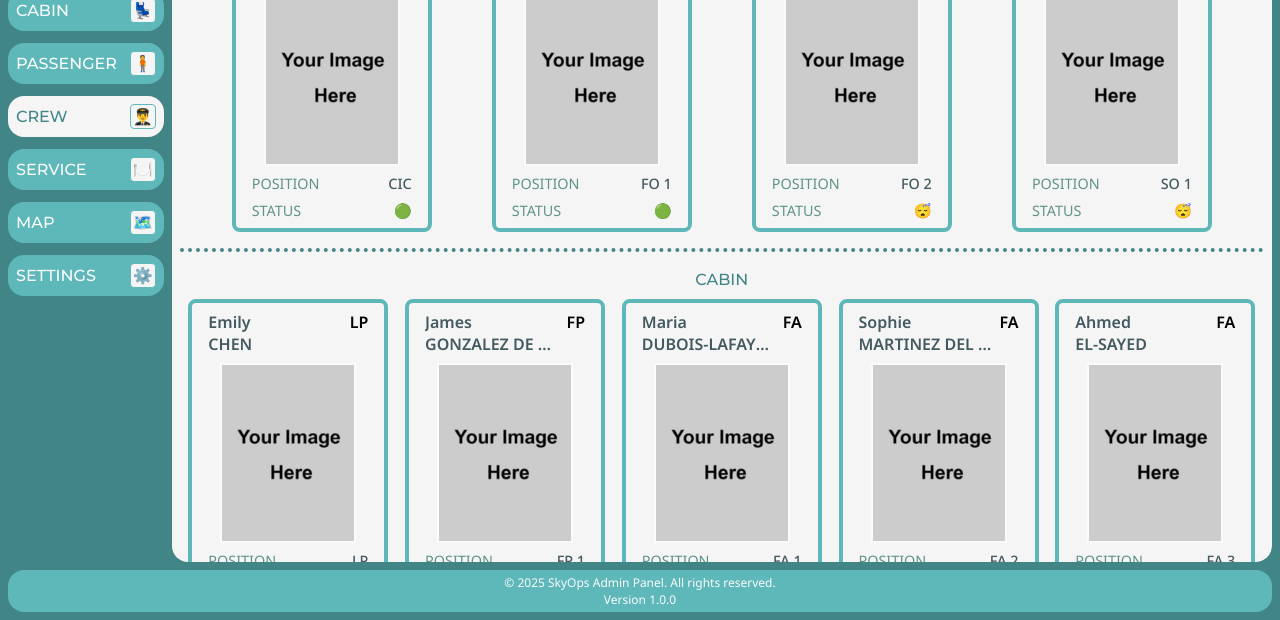
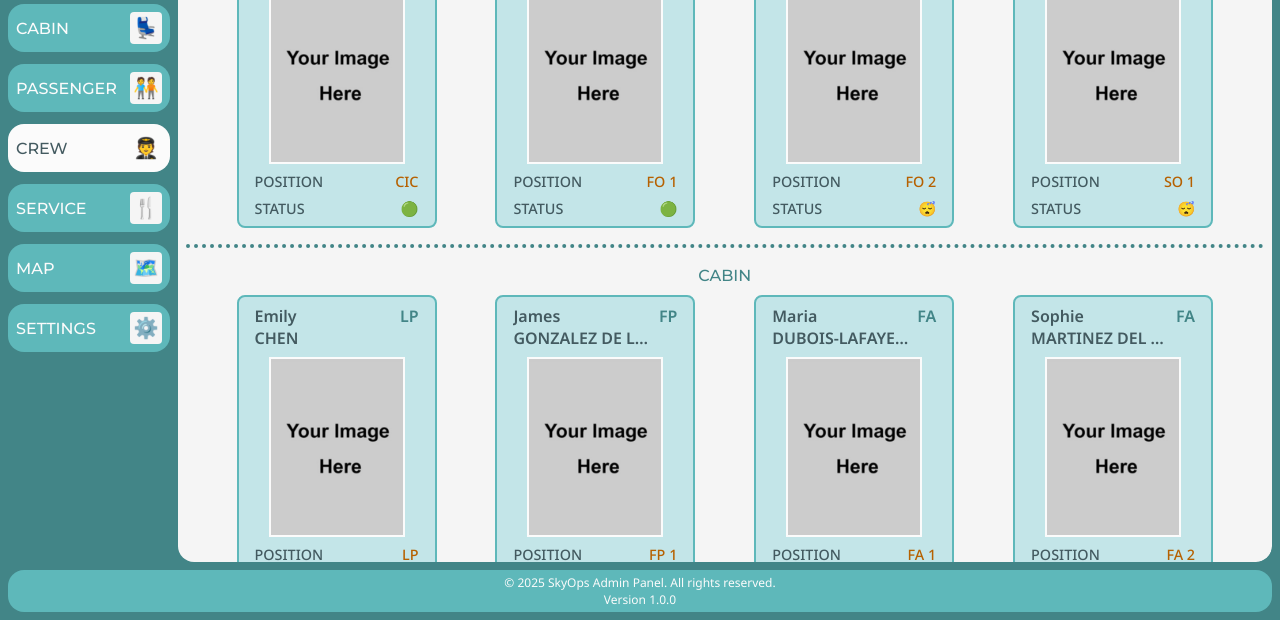
Before and after one commit to wayneleemizuno/skyops-admin, a plain HTML site: page crew.html in a window 1280 px wide. Shown: the part 180-800 px from the top of the page. Drawn offline with Linux system fonts and the light colour scheme; a web font is replaced by a local one.

Commit message:
Menu Icons Square Shape fixed
use square png instead

```diff
--- a/crew.html
+++ b/crew.html
@@ -32,35 +32,49 @@
                 <ul class="menu">
                     <li class="menu-item">
                         <a href="index.html" class="menu-link">Dashboard</a>
-                        <a href="index.html" class="menu-item-icon">📊</a>
+                        <a href="index.html">
+                            <img class="menu-item-icon" src="img/menu_ico/dashboard.png" alt="dashboard emoji">
+                        </a>
                     </li>
                     <li class="menu-item">
-                        <a href="#" class="menu-link">Flight</a>
-                        <a href="#" class="menu-item-icon">✈️</a>
+                        <a href="flight.html" class="menu-link">Flight</a>
+                        <a href="flight.html">
+                            <img class="menu-item-icon" src="img/menu_ico/flight.png" alt="plane emoji">
+                        </a>
                     </li>
                     <li class="menu-item">
                         <a href="cabin.html" class="menu-link">Cabin</a>
-                        <a href="cabin.html" class="menu-item-icon">💺</a>
+                        <a href="cabin.html">
+                            <img class="menu-item-icon" src="img/menu_ico/cabin.png" alt="seat emoji">
+                        </a>
                     </li>
                     <li class="menu-item">
                         <a href="passenger.html" class="menu-link">Passenger</a>
-                        <a href="passenger.html" class="menu-item-icon">🧍</a>
+                        <a href="passenger.html">
+                            <img class="menu-item-icon" src="img/menu_ico/pax.png" alt="people holding hands emoji">
+                        </a>
                     </li>
                     <li class="menu-item-current">
                         <span class="menu-current">Crew</span>
-                        <span class="menu-item-icon-current">👨‍✈️</span>
+                        <img class="menu-item-icon-current" src="img/menu_ico/crew.png" alt="pilot emoji">
                     </li>
                     <li class="menu-item">
-                        <a href="#" class="menu-link">Service</a>
-                        <a href="#" class="menu-item-icon">🍽️</a>
+                        <a href="service.html" class="menu-link">Service</a>
+                        <a href="service.html">
+                            <img class="menu-item-icon" src="img/menu_ico/service.png" alt="fork and knife emoji">
+                        </a>
                     </li>
                     <li class="menu-item">
-                        <a href="#" class="menu-link">Map</a>
-                        <a href="#" class="menu-item-icon">🗺️</a>
+                        <a href="map.html" class="menu-link">Map</a>
+                        <a href="map.html">
+                            <img class="menu-item-icon" src="img/menu_ico/map.png" alt="world map emoji">
+                        </a>
                     </li>
                     <li class="menu-item">
-                        <a href="#" class="menu-link">Settings</a>
-                        <a href="#" class="menu-item-icon">⚙️</a>
+                        <a href="settings.html" class="menu-link">Settings</a>
+                        <a href="settings.html">
+                            <img class="menu-item-icon" src="img/menu_ico/settings.png" alt="gear emoji">
+                        </a>
                     </li>
                 </ul>
             </nav>
--- a/css/app.css
+++ b/css/app.css
@@ -19,6 +19,7 @@ a {
 	--color-analogous: #428587;
 	--color-analogous-lighter: #c3e5e8;
 	--color-complimentary: #eda42d;
+	--color-complimentary-darker: #b66100;
 	--color-light-background: #fbfbfb;
 	--color-alt-background: #f5f5f5;
 	--color-soft-contrast: #60938a;
@@ -101,7 +102,8 @@ html {
 	gap: 1.5rem;
 }
 
-.menu-item {
+.menu-item,
+.menu-item-current {
 	display: flex;
 	justify-content: space-between;
 	align-items: center;
@@ -112,8 +114,17 @@ html {
 	font-weight: 500;
 	font-family: "Montserrat";
 	text-transform: uppercase;
+
+	border-radius: 2rem;
+}
+
+.menu-item {
 	background-color: var(--color-primary);
-	border-radius: 2rem;
+}
+
+.menu-item-current {
+	background-color: var(--color-light-background);
+	color: var(--color-neutral-constrast);
 }
 
 .menu-item:hover,
@@ -121,43 +132,21 @@ html {
 	background-color: var(--color-complimentary);
 }
 
+.menu-item-icon,
+.menu-item-icon-current {
+	display: flex;
+	justify-content: center;
+	align-items: center;
+	width: 4rem;
+	border-radius: 0.5rem;
+	padding: 0.5rem;
+}
+
 .menu-item-icon {
 	background-color: var(--color-alt-background);
-	border-radius: 0.5rem;
-	padding: 0.25rem;
-	font-size: 2rem;
-	border: 1.5px solid var(--color-primary);
-}
-
-.menu-item-icon-current {
-	background-color: var(--color-alt-background);
-	border-radius: 0.5rem;
-	padding: 0.25rem;
-	font-size: 2rem;
-	border: 1.5px solid var(--color-primary);
-}
-
-.menu-item-current {
-	display: flex;
-	justify-content: space-between;
-	align-items: center;
-	gap: 0.5rem;
-	padding: 1rem;
-	font-size: 2rem;
-	font-weight: 500;
-	font-family: "Montserrat";
-	text-transform: uppercase;
-	list-style: none;
-	background-color: var(--color-alt-background);
-	border-radius: 2rem;
-}
-
-.menu-current {
-	color: var(--color-analogous);
 }
 
 .menu-link {
-	display: flex;
 	width: 100%;
 	height: 100%;
 }
@@ -610,8 +599,8 @@ html {
 .crew-profile-card {
 	display: flex;
 	flex-direction: column;
-	background-color: var(--color-primary-lighter);
-	border: 4px solid var(--color-primary);
+	background-color: var(--color-analogous-lighter);
+	border: 2px solid var(--color-primary);
 	border-radius: 1rem;
 	padding: 1rem 2rem;
 	max-width: 25rem;
@@ -653,7 +642,7 @@ html {
 .crew-rank {
 	font-size: 2rem;
 	font-weight: 600;
-	color: var(--color-warm-contrast);
+	color: var(--color-analogous);
 }
 
 .crew-profile-body {
@@ -678,12 +667,7 @@ html {
 }
 
 .crew-current-position-label,
-.crew-current-status-label {
-	font-size: 1.8rem;
-	text-transform: uppercase;
-	color: var(--color-soft-contrast);
-}
-
+.crew-current-status-label,
 .crew-current-position-value,
 .crew-current-status-value {
 	font-size: 1.8rem;
@@ -691,3 +675,13 @@ html {
 	font-weight: 500;
 	color: var(--color-neutral-constrast);
 }
+
+.crew-current-position-label,
+.crew-current-status-label {
+	color: var(--color-neutral-constrast);
+}
+
+.crew-current-position-value,
+.crew-current-status-value {
+	color: var(--color-complimentary-darker);
+}
--- a/css/media_queries.css
+++ b/css/media_queries.css
@@ -57,8 +57,7 @@
 	}
 
 	.crew-profile-card {
-		border: 3px solid var(--color-primary);
-		padding: 1rem 2rem;
+		padding: 1rem;
 		max-width: 20rem;
 	}
 
@@ -90,9 +89,21 @@
 		grid-column: 1/3;
 		grid-row: 7/9;
 	}
+
+	.crew-group-card-container {
+		gap: 1.5rem;
+	}
 }
 
 @media (max-width: 37.5rem) {
+	.app-container {
+		gap: 0.5rem;
+	}
+
+	.top-bar {
+		padding: 0.5rem;
+	}
+
 	.menu-container {
 		max-width: none;
 		width: 100%;
@@ -114,22 +125,23 @@
 		background-color: transparent;
 	}
 
+	.menu-item-icon,
+	.menu-item-icon-current {
+		width: 5rem;
+		padding: 0.5rem;
+		border: none;
+		border-radius: 2rem;
+	}
+
 	.menu-item-icon {
-		/* border-radius: 50%; */
-		padding: 0.8rem;
-		border: none;
 		background-color: var(--color-analogous-lighter);
 	}
 
 	.menu-item-icon-current {
-		/* border-radius: 50%; */
-		padding: 0.8rem;
-		border: none;
 		background-color: var(--color-alt-background);
 	}
 
 	.menu-item-current {
-		border-radius: 0.5rem;
 		padding: 0;
 	}
 
@@ -180,4 +192,8 @@
 		grid-column: 1/3;
 		grid-row: 11/13;
 	}
+
+	.crew-group-card-container {
+		gap: 1rem;
+	}
 }
```
Also changed, not shown: cabin.html (+26 -12 lines), index.html (+22 -8 lines), passenger.html (+27 -13 lines), img/menu_ico/cabin.png (added), img/menu_ico/crew.png (added), img/menu_ico/dashboard.png (added), img/menu_ico/flight.png (added), img/menu_ico/map.png (added), img/menu_ico/map_high_contrast.svg (added), img/menu_ico/pax.png (added), img/menu_ico/service.png (added), img/menu_ico/service_high_contrast.svg (added), img/menu_ico/settings.png (added), img/menu_ico/settings_high_contrast.svg (added).
